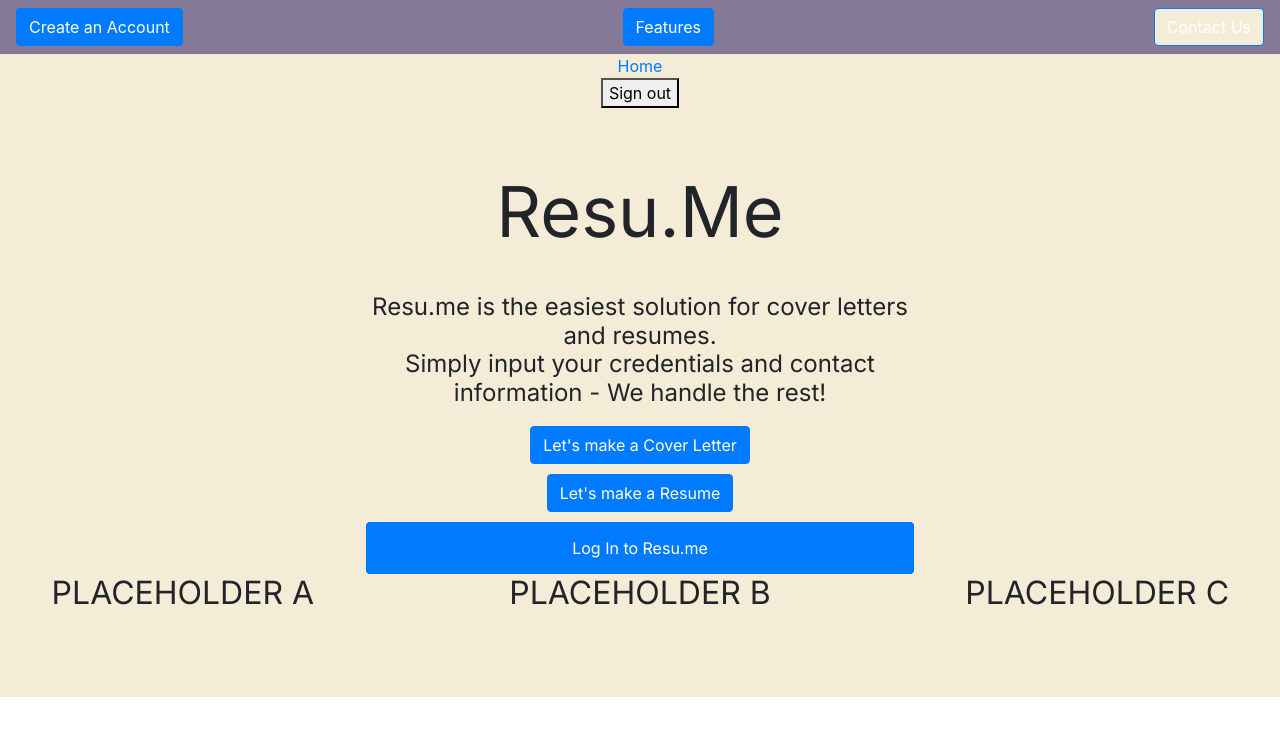
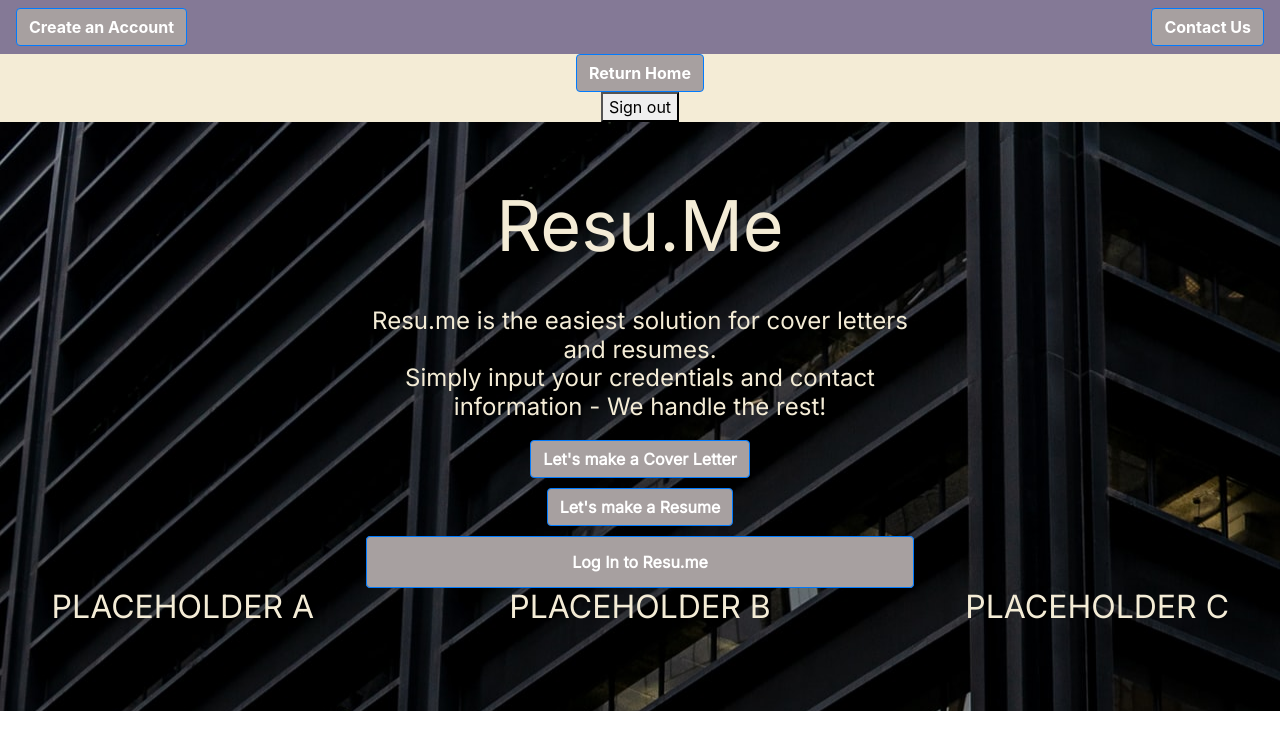
Before and after one commit to Marcus-Guillermo/frontend, a React (Create React App) app in the folder resume-frontend/: page / in a window 1280 px wide. Shown: the top 750 px of the page. Built offline with nearby package versions, Linux system fonts and the light colour scheme; no server answers.

Commit message:
Added background, formatted buttons, tried onBlur to no avail

```diff
--- a/resume-frontend/src/App.js
+++ b/resume-frontend/src/App.js
@@ -1,5 +1,7 @@
 import './App.css';
 import { Route, Switch, Link } from 'react-router-dom';
+import { Button, Modal, Form } from 'react-bootstrap';
+
 import Navbar from './components/NavBar';
 import Homepage from './components/Homepage';
 import Generate from './components/Generate';
@@ -20,7 +22,9 @@ function App() {
 				<header className='App-header'>
 					<Navbar></Navbar>
 				</header>
-				<Link to='/'>Home</Link>
+				<Link to='/'>
+				<Button style={{background:"#A7A0A0",fontWeight: "bold"}} className = "custom">Return Home</Button>
+				</Link>
 				<Logout />
 
 				<AuthProvider>
--- a/resume-frontend/src/components/Contact.js
+++ b/resume-frontend/src/components/Contact.js
@@ -7,7 +7,7 @@ const Contact = () => {
     return (
         <div className= "contactBody">
             <div className="guillermo">
-                <Card style={{ width: '48rem' }}>
+                <Card style={{ width: '100%' }}>
                 <Card.Body>
                 <h1>Guillermo Hernandez</h1>
                 <h4>Aspiring Software Engineer, Boston</h4>
@@ -17,7 +17,7 @@ const Contact = () => {
             </Card>
             </div>
             <div className="marcus">
-            <Card style={{ width: '48rem' }}>
+            <Card style={{ width: '100%' }}>
                 <Card.Body>
                 <h1>Marcus Gutierrez</h1>
                 <h4>Aspiring Product Manager, NYC</h4>
--- a/resume-frontend/src/components/Generate.css
+++ b/resume-frontend/src/components/Generate.css
@@ -4,7 +4,7 @@
     grid-template-rows: .25fr 1fr 3fr .5fr;
 }
 iframe {
-    width: 1000px;
+    width: 100%;
     height: 1000px
 }
 
--- a/resume-frontend/src/components/Generate.js
+++ b/resume-frontend/src/components/Generate.js
@@ -207,7 +207,7 @@ const Generate = () => {
 
 
 
-          <Button onClick={handleShow} variant="primary">
+          <Button style={{background:"#A7A0A0",fontWeight: "bold"}} onClick={handleShow} variant="primary">
            All done!
           </Button>
         </Form>
--- a/resume-frontend/src/components/Generate_Resume.css
+++ b/resume-frontend/src/components/Generate_Resume.css
@@ -1,11 +1,11 @@
 .generateBody {
     display: grid;
-    grid-template-columns: .25fr 1.5fr .1fr 1.15fr .25fr;
+    grid-template-columns: .15fr 2fr .1fr 1.5fr .15fr;
     grid-template-rows: .25fr .5fr 3fr .5fr;
 }
 iframe {
-    width: 1000px;
-    height: 900px;
+    width: 100%;
+    height: 110vh;
 }
 
 .generateBanner {
--- a/resume-frontend/src/components/Generate_Resume.js
+++ b/resume-frontend/src/components/Generate_Resume.js
@@ -230,6 +230,13 @@ const Generate_Resume = () => {
       setCollegeDate(event.target.value)
   }
 
+
+//   useEffect(() => {
+//     const timeOutId = setTimeout(() => setCollegeDate(collegeDate), 500);
+//     return () => clearTimeout(timeOutId);
+//   }, [collegeDate]);
+
+
    //Modal Controls
    const [show, setShow] = useState(false);
    const handleClose = () => setShow(false);
@@ -361,12 +368,11 @@ const Generate_Resume = () => {
                     </Form.Group>
                     </Form.Row>
 
-
                     <h2 className="formSubHeader"> Professional Experience - Role C</h2>
                     <Form.Row>
                     <Form.Group as={Col} controlId="formGridName">
                     <Form.Label>Employer </Form.Label>
-                    <Form.Control onChange={onChangeEmployerC} value={employerC} placeholder="Microsoft, etc." />
+                    <Form.Control onBlur={onChangeEmployerC} value={employerC} placeholder="Microsoft, etc." />
                     </Form.Group>
                     <Form.Group as={Col} controlId="formGridName">
                     <Form.Label>Your Title </Form.Label>
@@ -407,7 +413,7 @@ const Generate_Resume = () => {
                     </Form.Group>
                     </Form.Row>
 
-                    <Button onClick={handleShow} variant="primary">
+                    <Button style={{background:"#A7A0A0",fontWeight: "bold"}} onClick={handleShow} variant="primary">
                         All done!
                     </Button>
                 </Form>
@@ -419,7 +425,7 @@ const Generate_Resume = () => {
                 To save your resume as a PDF, simply click the download icon on the rendered toolbar above the document. It will download to your browser. <br></br>Good luck with your applications!
               </Modal.Body>
               <Modal.Footer>
-                <Button variant="secondary" onClick={handleClose}>
+                <Button style={{background:"#A7A0A0",fontWeight: "bold"}} variant="secondary" onClick={handleClose}>
                   Close
                 </Button>
             </Modal.Footer>
--- a/resume-frontend/src/components/Homepage.css
+++ b/resume-frontend/src/components/Homepage.css
@@ -10,6 +10,7 @@
     font-size: 70px;
     grid-column-start: 2;
     grid-row-start: 2;
+    color: #F4ECD6;
 }
 
 .genLeadButton {
@@ -33,28 +34,51 @@
     margin-top: 10px;
     grid-column-start: 2;
     grid-row-start: 6;
+    color: #F4ECD6;
 }
+.darken {
+    background-image:
+    linear-gradient (
+      rgba(0, 0, 0, 1),
+      rgba(0, 0, 0, 1)
+    )
+    url(./img/city.jpg)
+
+}
+
 
 .welcomeMessage {
     grid-column-start: 2;
     grid-row-start: 3;
+    color: #F4ECD6;
+
 }
 
 .servicesBanner {
     grid-row-start: 5;
     grid-column-start: 2;
     margin-top: 10%;
+    color: #F4ECD6;
+
+
 }
 .servicesSubBanner {
     grid-row-start: 6;
     grid-column-start: 2;
+    color: #F4ECD6;
+
 }
 
 .servicesContainer {
     grid-row-start: 7;
+    color: #F4ECD6;
 }
 
 .servicesDescription {
     grid-row-start: 8;
     margin-left: 30px;
+    /* color: #F4ECD6; */
+
 }
+.grow { transition: all .2s ease-in-out; }
+.grow:hover { transform: scale(1.1); }
--- a/resume-frontend/src/components/Homepage.js
+++ b/resume-frontend/src/components/Homepage.js
@@ -4,6 +4,7 @@ import { Button, Modal, Form } from 'react-bootstrap';
 import { Link } from 'react-router-dom';
 // Firebase Credentials
 import app from '../firebase';
+import background from './img/city.jpg'
 
 const Homepage = () => {
 	const [show, setShow] = useState(false);
@@ -51,7 +52,7 @@ const Homepage = () => {
 	};
 
 	return (
-		<div className='welcomeContainer'>
+		<div className='welcomeContainer' style={{ backgroundImage: `url(${background})` }}>
 			<h1 className='welcomeBanner'>Resu.Me</h1>
 			<h4 className='welcomeMessage'>
 				Resu.me is the easiest solution for cover letters and resumes.
@@ -60,21 +61,21 @@ const Homepage = () => {
 			</h4>
 
 		{/* {!token ? ( */}
-			<Button onClick={handleShow} className='loginButton'>
+			<Button style={{background:"#A7A0A0",fontWeight: "bold"}} onClick={handleShow} className='loginButton'>
 				Log In to Resu.me
 			</Button>
 
 		{/* ) : ( */}
 
 			<Link className='genLeadButton' to='/generate'>
-				<Button>Let's make a Cover Letter</Button>
+				<Button style={{background:"#A7A0A0",fontWeight: "bold"}}>Let's make a Cover Letter</Button>
 			</Link>
 
 			<Link className='genLeadTwoButton' to='/generate-resume'>
-				<Button>Let's make a Resume</Button>
+				<Button style={{background:"#A7A0A0",fontWeight: "bold"}}>Let's make a Resume</Button>
 			</Link>
 
-			<Button onClick={handleShow} className='loginButton'>
+			<Button style={{background:"#A7A0A0",fontWeight: "bold"}} onClick={handleShow} className='loginButton'>
 				Log In to Resu.me
 			</Button>
 
@@ -115,6 +116,7 @@ const Homepage = () => {
 							/>
 						</Form.Group>
 						<Button
+							style={{background:"#A7A0A0",fontWeight: "bold"}}
 							variant='secondary'
 							type='submit'
 							onClick={(event) => {
--- a/resume-frontend/src/components/NavBar.js
+++ b/resume-frontend/src/components/NavBar.js
@@ -7,14 +7,14 @@ const navbar = () => {
     return (
     <div className="navbar">
         <Link to="/signup">
-            <Button className = "custom">Create an Account</Button>
+            <Button style={{background:"#A7A0A0",fontWeight: "bold"}} className = "custom">Create an Account</Button>
         </Link>
 
 
 
-        <Button>Features</Button>
+
         <Link to="/contact-us">
-            <Button style={{background:"#F4ECD6"}} className = "contactButton">Contact Us</Button>
+            <Button style={{background:"#A7A0A0",fontWeight: "bold"}} className = "contactButton">Contact Us</Button>
         </Link>
 
 
```
Also changed, not shown: resume-frontend/src/components/img/city.jpg (added).
